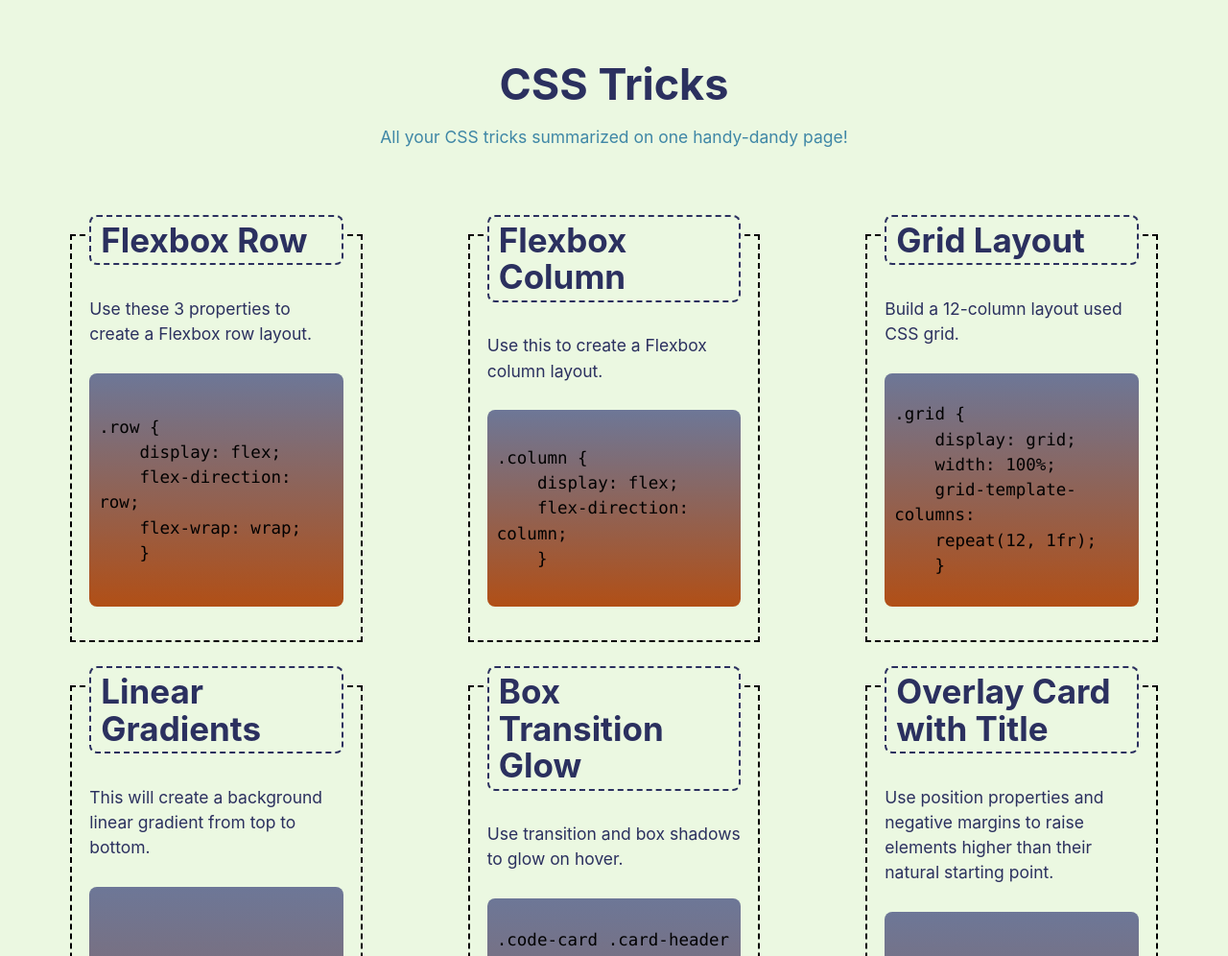
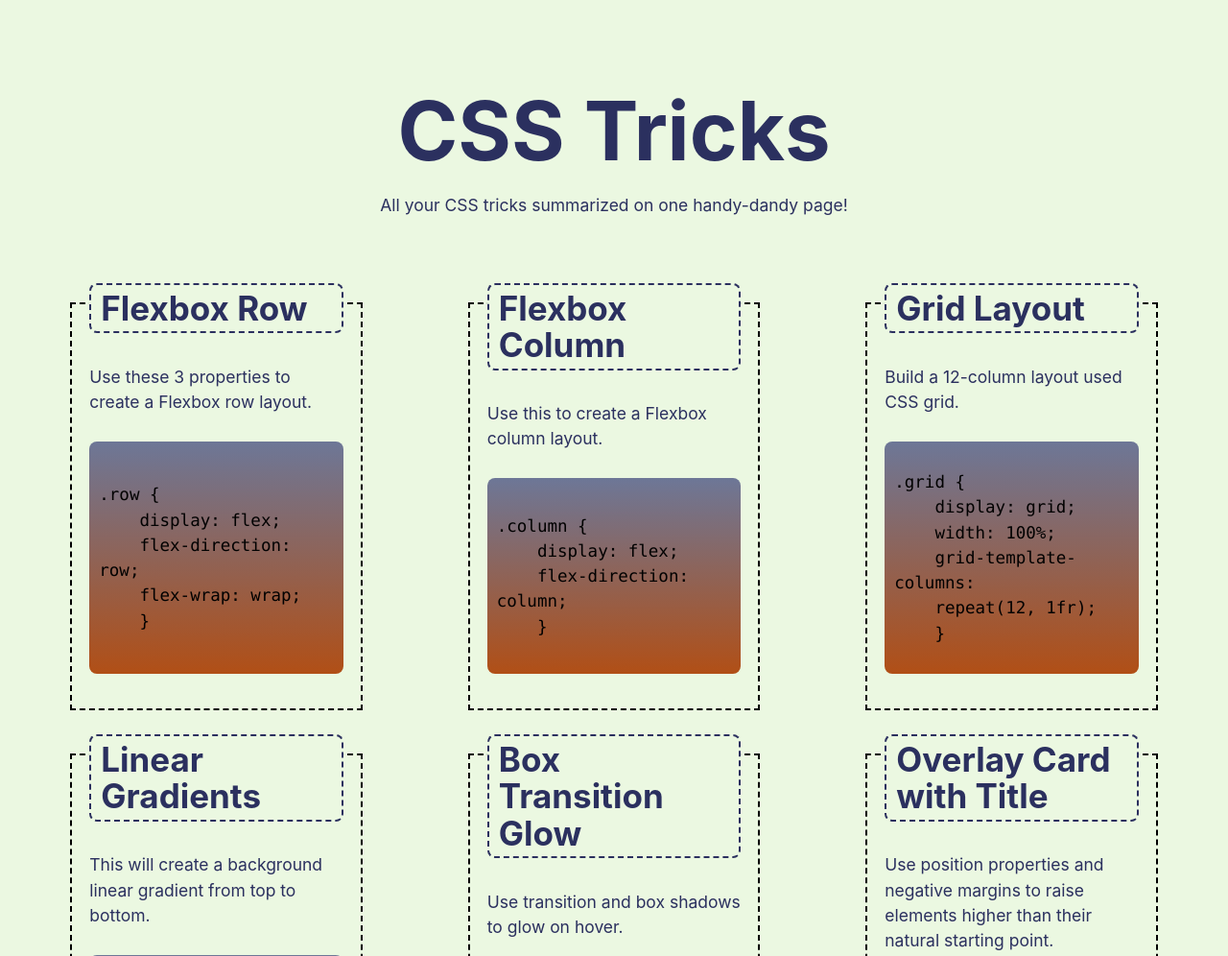
Before and after one commit to snehitak20/css-tricks, a plain HTML site: page index.html in a window 1280 px wide. Shown: the top 996 px of the page at 96% size. Drawn offline with Linux system fonts and the light colour scheme.

Commit message:
final CSS edits

```diff
--- a/style.css
+++ b/style.css
@@ -23,7 +23,7 @@ body {
   Arial, sans-serif, 'Apple Color Emoji', 'Segoe UI Emoji', 'Segoe UI Symbol';
   font-size: 1.75rem;
   line-height: 1.5;
-  color: var(--ocean);
+  color: var(--lavender);
   background-color: var(--light);
 }
 
@@ -78,7 +78,7 @@ header {
 
 header h1.title {
   padding: 1rem, 1.2rem;
-  font-size: 4.5rem;
+  font-size: 8.5rem;
 }
 
 main {
```
